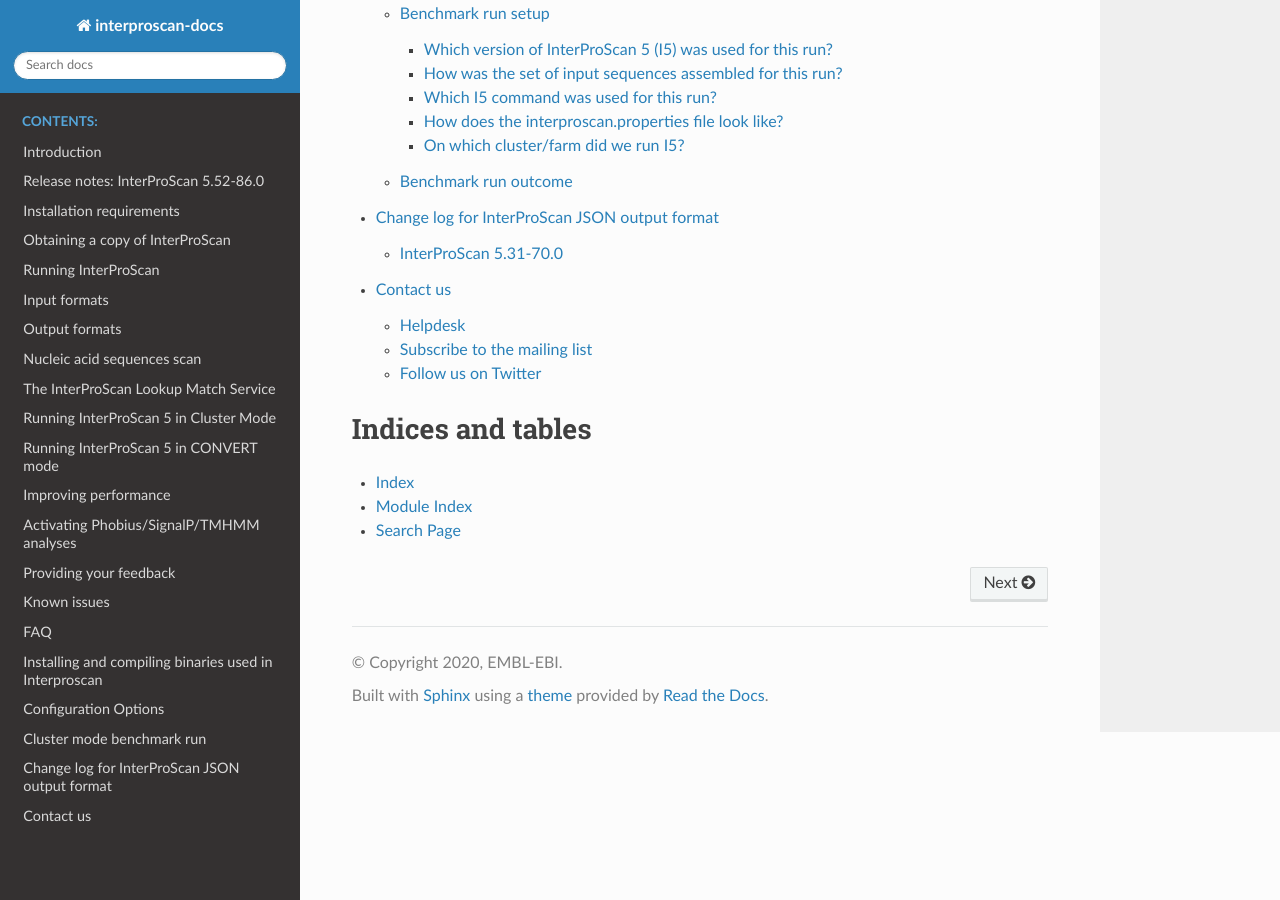
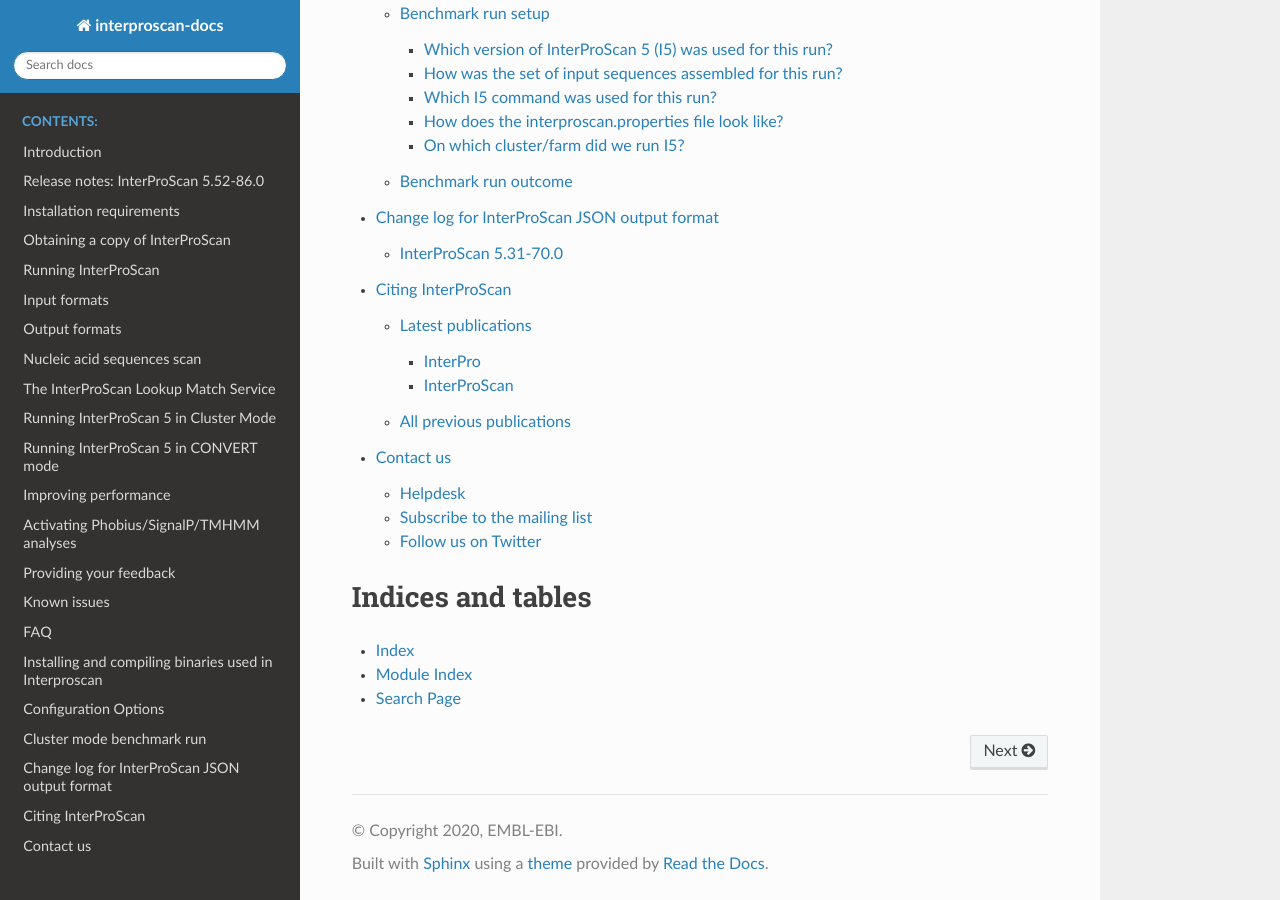
Before and after one commit to ebi-pf-team/interproscan-docs, a Sphinx documentation site: the page built from docs/index.rst, in a window 1280 px wide and 900 px high, scrolled down 4106 px. Built offline with Sphinx 7.4.7 and the Read the Docs theme 2.0.0, drawn with Linux system fonts in a browser that asks for light colours; some of the changed lines change nothing that is shown.

Commit message:
added citing

```diff
--- /dev/null
+++ b/docs/Citing.rst
@@ -0,0 +1,112 @@
+########
+Citing InterProScan
+########
+
+****
+Latest publications
+****
+
+If you find InterPro useful for your research, please cite the following publications:
+
+InterPro
+====
+`The InterPro protein families and domains database: 20 years on <https://doi.org/10.1093/nar/gkaa977>`_
+Matthias Blum, Hsin-Yu Chang, Sara Chuguransky, Tiago Grego, Swaathi Kandasaamy, Alex Mitchell, Gift Nuka, Typhaine Paysan-Lafosse, Matloob Qureshi, Shriya Raj, Lorna Richardson, Gustavo A Salazar, Lowri Williams, Peer Bork, Alan Bridge, Julian Gough, Daniel H Haft, Ivica Letunic, Aron Marchler-Bauer, Huaiyu Mi, Darren A Natale, Marco Necci, Christine A Orengo, Arun P Pandurangan, Catherine Rivoire, Christian J A Sigrist, Ian Sillitoe, Narmada Thanki, Paul D Thomas, Silvio C E Tosatto, Cathy H Wu, Alex Bateman, Robert D Finn
+Nucleic Acids Research (2020), gkaa977, PMID: `33156333 <https://europepmc.org/article/MED/33156333>`_
+
+InterProScan
+====
+`InterProScan 5: genome-scale protein function classification <https://doi.org/10.1093/bioinformatics/btu031>`_
+Philip Jones, David Binns, Hsin-Yu Chang, Matthew Fraser, Weizhong Li, Craig McAnulla, Hamish McWilliam, John Maslen, Alex Mitchell, Gift Nuka, Sebastien Pesseat, Antony F. Quinn, Amaia Sangrador-Vegas, Maxim Scheremetjew, Siew-Yit Yong, Rodrigo Lopez, Sarah Hunter
+Bioinformatics (2014), PMID: `24451626 <https://europepmc.org/article/MED/24451626>`_
+
+
+****
+All previous publications
+****
+
+`InterPro in 2019: improving coverage, classification and access to protein sequence annotations <https://doi.org/10.1093/nar/gky1100>`_
+Alex L Mitchell, Teresa K Attwood, Patricia C Babbitt, Matthias Blum, Peer Bork, Alan Bridge, Shoshana D Brown, Hsin-Yu Chang, Sara El-Gebali, Matthew I Fraser, Julian Gough, David R Haft, Hongzhan Huang, Ivica Letunic, Rodrigo Lopez, Aurélien Luciani, Fabio Madeira, Aron Marchler-Bauer, Huaiyu Mi, Darren A Natale, Marco Necci, Gift Nuka, Christine Orengo, Arun P Pandurangan, Typhaine Paysan-Lafosse, Sebastien Pesseat, Simon C Potter, Matloob A Qureshi, Neil D Rawlings, Nicole Redaschi, Lorna J Richardson, Catherine Rivoire, Gustavo A Salazar, Amaia Sangrador-Vegas, Christian J A Sigrist, Ian Sillitoe, Granger G Sutton, Narmada Thanki, Paul D Thomas, Silvio C E Tosatto, Siew-Yit Yong, Robert D Finn
+Nucleic Acids Research (2019) Database Issue 47:D351–D360, PMID: `30398656 <https://europepmc.org/article/MED/30398656>`_
+
+`InterPro in 2017 — beyond protein family and domain annotations <https://doi.org/10.1093/nar/gkw1107>`_
+Robert D. Finn, Teresa K. Attwood, Patricia C. Babbitt, Alex Bateman, Peer Bork, Alan J. Bridge, Hsin-Yu Chang, Zsuzsanna Dosztányi, Sara El-Gebali, Matthew Fraser, Julian Gough, David Haft, Gemma L. Holliday, Hongzhan Huang, Xiaosong Huang, Ivica Letunic, Rodrigo Lopez, Shennan Lu, Aron Marchler-Bauer, Huaiyu Mi, Jaina Mistry, Darren A. Natale, Marco Necci, Gift Nuka, Christine A. Orengo, Youngmi Park, Sebastien Pesseat, Damiano Piovesan, Simon C. Potter, Neil D. Rawlings, Nicole Redaschi, Lorna Richardson, Catherine Rivoire, Amaia Sangrador-Vegas, Christian Sigrist, Ian Sillitoe, Ben Smithers, Silvano Squizzato, Granger Sutton, Narmada Thanki, Paul D Thomas, Silvio C. E. Tosatto, Cathy H. Wu, Ioannis Xenarios, Lai-Su Yeh, Siew-Yit Young, Alex L. Mitchell
+Nucleic Acids Research (2017), Database Issue 45:D190–D199, PMID: `27899635 <https://europepmc.org/article/MED/27899635>`_
+
+.. _go_publication:
+
+`GO annotation in InterPro: why stability does not indicate accuracy in a sea of changing annotation <https://doi.org/10.1093/database/baw027>`_
+Sangrador-Vegas A, Mitchell AL, Chang HY, Yong SY, Finn RD
+Database: the Journal of Biological Databases and Curation (2016), 1–8, PMID: `26994912 <https://europepmc.org/article/MED/26994912>`_
+
+`The InterPro protein families database: the classification resource after 15 years <https://doi.org/10.1093/nar/gku1243>`_
+Alex Mitchell, Hsin-Yu Chang, Louise Daugherty, Matthew Fraser, Sarah Hunter, Rodrigo Lopez, Craig McAnulla, Conor McMenamin, Gift Nuka, Sebastien Pesseat, Amaia Sangrador-Vegas, Maxim Scheremetjew, Claudia Rato, Siew-Yit Yong, Alex Bateman, Marco Punta, Teresa K. Attwood, Christian J.A. Sigrist, Nicole Redaschi, Catherine Rivoire, Ioannis Xenarios, Daniel Kahn, Dominique Guyot, Peer Bork, Ivica Letunic, Julian Gough, Matt Oates, Daniel Haft, Hongzhan Huang, Darren A. Natale, Cathy H. Wu, Christine Orengo, Ian Sillitoe, Huaiyu Mi, Paul D. Thomas, Robert D. Finn
+Nucleic Acids Research (2015), Database issue 43:D213-21, PMID: `25428371 <https://europepmc.org/article/MED/25428371>`_
+
+`InterPro in 2011: new developments in the family and domain prediction database <https://doi.org/10.1093/nar/gkr948>`_
+Sarah Hunter; Philip Jones; Alex Mitchell; Rolf Apweiler; Teresa K. Attwood; Alex Bateman; Thomas Bernard; David Binns; Peer Bork; Sarah Burge; Edouard de Castro; Penny Coggill; Matthew Corbett; Ujjwal Das; Louise Daugherty; Lauranne Duquenne; Robert D. Finn; Matthew Fraser; Julian Gough; Daniel Haft; Nicolas Hulo; Daniel Kahn; Elizabeth Kelly; Ivica Letunic; David Lonsdale; Rodrigo Lopez; Martin Madera; John Maslen; Craig McAnulla; Jennifer McDowall; Conor McMenamin; Huaiyu Mi; Prudence Mutowo-Muellenet; Nicola Mulder; Darren Natale; Christine Orengo; Sebastien Pesseat; Marco Punta; Antony F. Quinn; Catherine Rivoire; Amaia Sangrador-Vegas; Jeremy D. Selengut; Christian J. A. Sigrist; Maxim Scheremetjew; John Tate; Manjulapramila Thimmajanarthanan; Paul D. Thomas; Cathy H. Wu; Corin Yeats; Siew-Yit Yong
+Nucleic Acids Research (2012), Database issue 40:D306–D312, PMID: `22096229 <https://europepmc.org/article/MED/22096229>`_
+
+`Manual GO annotation of predictive protein signatures: the InterPro approach to GO curation <https://doi.org/10.1093/database/bar068>`_
+Burge, S., Kelly, E., Lonsdale, D., Mutowo-Muellenet, P., McAnulla, C., Mitchell, A., Sangrador-Vegas, A., Yong, S., Mulder, N., Hunter, S.
+Database: the Journal of Biological Databases and Curation (2012), PMID: `22301074 <https://europepmc.org/article/MED/22301074>`_
+
+`The InterPro BioMart: federated query and web service access to the InterPro Resource <https://doi.org/10.1093/database/bar033>`_
+Jones P., Binns D., McMenamin C., McAnulla C., Hunter S.
+Database: the Journal of Biological Databases and Curation (2011), PMID: `21785143 <https://europepmc.org/article/MED/21785143>`_
+
+`InterPro protein classification <https://doi.org/10.1007/978-1-60761-977-2_3>`_
+McDowall J, Hunter S.
+Methods Mol Biol. (2011) Database issue 694:37-47, PMID: `21082426 <https://europepmc.org/article/MED/21082426>`_
+
+`InterPro: the integrative protein signature database <https://dx.doi.org/10.1093%2Fnar%2Fgkn785>`_
+Hunter S, Apweiler R, Attwood TK, Bairoch A, Bateman A, Binns D, Bork P, Das U, Daugherty L, Duquenne L, Finn RD, Gough J, Haft D, Hulo N, Kahn D, Kelly E, Laugraud A, Letunic I, Lonsdale D, Lopez R, Madera M, Maslen J, McAnulla C, McDowall J, Mistry J, Mitchell A, Mulder N, Natale D, Orengo C, Quinn AF, Selengut JD, Sigrist CJ, Thimma M, Thomas PD, Valentin F, Wilson D, Wu CH, Yeats C.
+Nucleic Acids Res. (2009), Database issue 37:D211-5, PMID: `18940856 <https://europepmc.org/article/MED/18940856>`_
+
+`The InterPro database and tools for protein domain analysis <https://doi.org/10.1002/0471250953.bi0207s21>`_
+Mulder NJ, Apweiler R.
+Curr Protoc Bioinformatics (2008), Chapter 2:Unit 2.7, PMID: `18428686 <https://europepmc.org/article/MED/18428686>`_
+
+`InterPro and InterProScan: tools for protein sequence classification and comparison <https://doi.org/10.1007/978-1-59745-515-2_5>`_
+Mulder N, Apweiler R.
+Methods Mol Biol (2007), Database issue 396:59-70, PMID: `18025686 <https://europepmc.org/article/MED/18025686>`_
+
+`InterProScan: protein domains identifier <https://doi.org/10.1093/nar/gki442>`_
+Quevillon E., Silventoinen V., Pillai S., Harte N., Mulder N., Apweiler R., Lopez R.
+Nucleic Acids Research (2005), Vol. 33, Issue suppl 2, PMID: `15980438 <https://europepmc.org/article/MED/15980438>`_
+
+`New developments in the InterPro database <https://dx.doi.org/10.1093%2Fnar%2Fgkl841>`_
+Mulder NJ, Apweiler R, Attwood TK, Bairoch A, Bateman A, Binns D, Bork P, Buillard V, Cerutti L, Copley R, Courcelle E, Das U, Daugherty L, Dibley M, Finn R, Fleischmann W, Gough J, Haft D, Hulo N, Hunter S, Kahn D, Kanapin A, Kejariwal A, Labarga A, Langendijk-Genevaux PS, Lonsdale D, Lopez R, Letunic I, Madera M, Maslen J, McAnulla C, McDowall J, Mistry J, Mitchell A, Nikolskaya AN, Orchard S, Orengo C, Petryszak R, Selengut JD, Sigrist CJ, Thomas PD, Valentin F, Wilson D, Wu CH, Yeats C.
+Nucleic Acids Research (2005), Database issue 35:D224-8, PMID: `17202162 <https://europepmc.org/article/MED/17202162>`_
+
+`InterPro, progress and status in 2005 <https://doi.org/10.1093/nar/gki106>`_
+Mulder NJ, Apweiler R, Attwood TK, Bairoch A, Bateman A, Binns D, Bradley P, Bork P, Bucher P, Cerutti L, Copley R, Courcelle E, Das U, Durbin R, Fleischmann W, Gough J, Haft D, Harte N, Hulo N, Kahn D, Kanapin A, Krestyaninova M, Lonsdale D, Lopez R, Letunic I, Madera M, Maslen J, McDowall J, Mitchell A, Nikolskaya AN, Orchard S, Pagni M, Ponting CP, Quevillon E, Selengut J, Sigrist CJ, Silventoinen V, Studholme DJ, Vaughan R, Wu CH.
+Nucleic Acids Res, Database issue 33:D201-5, PMID: `15608177 <https://europepmc.org/article/MED/15608177>`_
+
+`The InterPro Database, 2003 brings increased coverage and new features <https://dx.doi.org/10.1093%2Fnar%2Fgkg046>`_
+Mulder NJ, Apweiler R, Attwood TK, Bairoch A, Barrell D, Bateman A, Binns D, Biswas M, Bradley P, Bork P, Bucher P, Copley RR, Courcelle E, Das U, Durbin R, Falquet L, Fleischmann W, Griffiths-Jones S, Haft D, Harte N, Hulo N, Kahn D, Kanapin A, Krestyaninova M, Lopez R, Letunic I, Lonsdale D, Silventoinen V, Orchard SE, Pagni M, Peyruc D, Ponting CP, Selengut JD, Servant F, Sigrist CJ, Vaughan R, Zdobnov EM.
+Nucleic Acids Res (2003), 1;31(1):315-8, PMID: `12520011 <https://europepmc.org/article/MED/12520011>`_
+
+`HMM-based databases in InterPro <https://doi.org/10.1093/bib/3.3.236>`_
+Bateman A, Haft DH.
+Brief Bioinform (2002), 3(3):236-45, PMID: `12230032 <https://europepmc.org/article/MED/12230032>`_
+
+`InterPro: an integrated documentation resource for protein families, domains and functional sites <https://doi.org/10.1093/bib/3.3.225>`_
+Mulder NJ, Apweiler R, Attwood TK, Bairoch A, Bateman A, Binns D, Biswas M, Bradley P, Bork P, Bucher P, Copley R, Courcelle E, Durbin R, Falquet L, Fleischmann W, Gouzy J, Griffith-Jones S, Haft D, Hermjakob H, Hulo N, Kahn D, Kanapin A, Krestyaninova M, Lopez R, Letunic I, Orchard S, Pagni M, Peyruc D, Ponting CP, Servant F, Sigrist CJ; InterPro Consortium.
+Brief Bioinform (2002), 3(3):225-35, PMID: `12230031 <https://europepmc.org/article/MED/12230031>`_
+
+`Interactive InterPro-based comparisons of proteins in whole genomes <https://doi.org/10.1093/bioinformatics/18.2.374>`_
+Kanapin A, Apweiler R, Biswas M, Fleischmann W, Karavidopoulou Y, Kersey P, Kriventseva EV, Mittard V, Mulder N, Oinn T, Phan I, Servant F, Zdobnov E.
+Bioinformatics (2002), 18(2):374-5, PMID: `11847096 <https://europepmc.org/article/MED/11847096>`_
+
+`InterProScan — an integration platform for the signature-recognition methods in InterPro <https://doi.org/10.1093/bioinformatics/17.9.847>`_
+Zdobnov EM, Apweiler R.
+Bioinformatics (2001), 17(9):847-8, PMID: `11590104 <https://europepmc.org/article/MED/11590104>`_
+
+`InterPro — an integrated documentation resource for protein families, domains and functional sites <https://doi.org/10.1093/bioinformatics/16.12.1145>`_
+Apweiler R, Attwood TK, Bairoch A, Bateman A, Birney E, Biswas M, Bucher P, Cerutti L, Corpet F, Croning MD, Durbin R, Falquet L, Fleischmann W, Gouzy J, Hermjakob H, Hulo N, Jonassen I, Kahn D, Kanapin A, Karavidopoulou Y, Lopez R, Marx B, Mulder NJ, Oinn TM, Pagni M, Servant F, Sigrist CJ, Zdobnov EM; InterPro Consortium.
+Bioinformatics (2000), 16(12):1145-50, PMID: `11159333 <https://europepmc.org/article/MED/11159333>`_
+
+`The InterPro database, an integrated documentation resource for protein families, domains and functional sites <https://dx.doi.org/10.1093%2Fnar%2F29.1.37>`_
+Apweiler R, Attwood TK, Bairoch A, Bateman A, Birney E, Biswas M, Bucher P, Cerutti L, Corpet F, Croning MD, Durbin R, Falquet L, Fleischmann W, Gouzy J, Hermjakob H, Hulo N, Jonassen I, Kahn D, Kanapin A, Karavidopoulou Y, Lopez R, Marx B, Mulder NJ, Oinn TM, Pagni M, Servant F, Sigrist CJ, Zdobnov EM.
+Nucleic Acids Res (2001), 1;29(1):37-40, PMID: `11125043 <https://europepmc.org/article/MED/11125043>`_
--- a/docs/index.rst
+++ b/docs/index.rst
@@ -32,6 +32,7 @@
    ConfigurationOptions
    ClusterModeBenchmarkRun
    JSONOutputFormatHistory
+   Citing
    Contact
 
 Indices and tables
```
